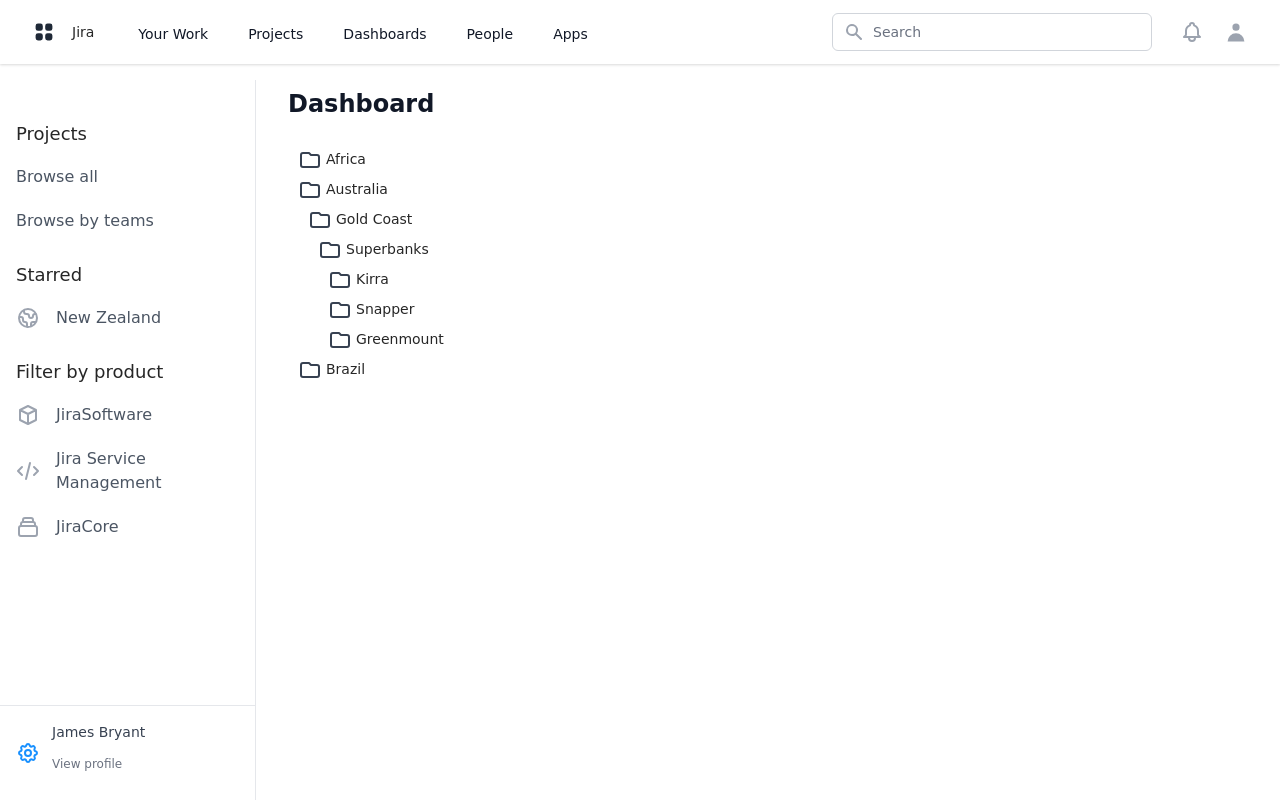
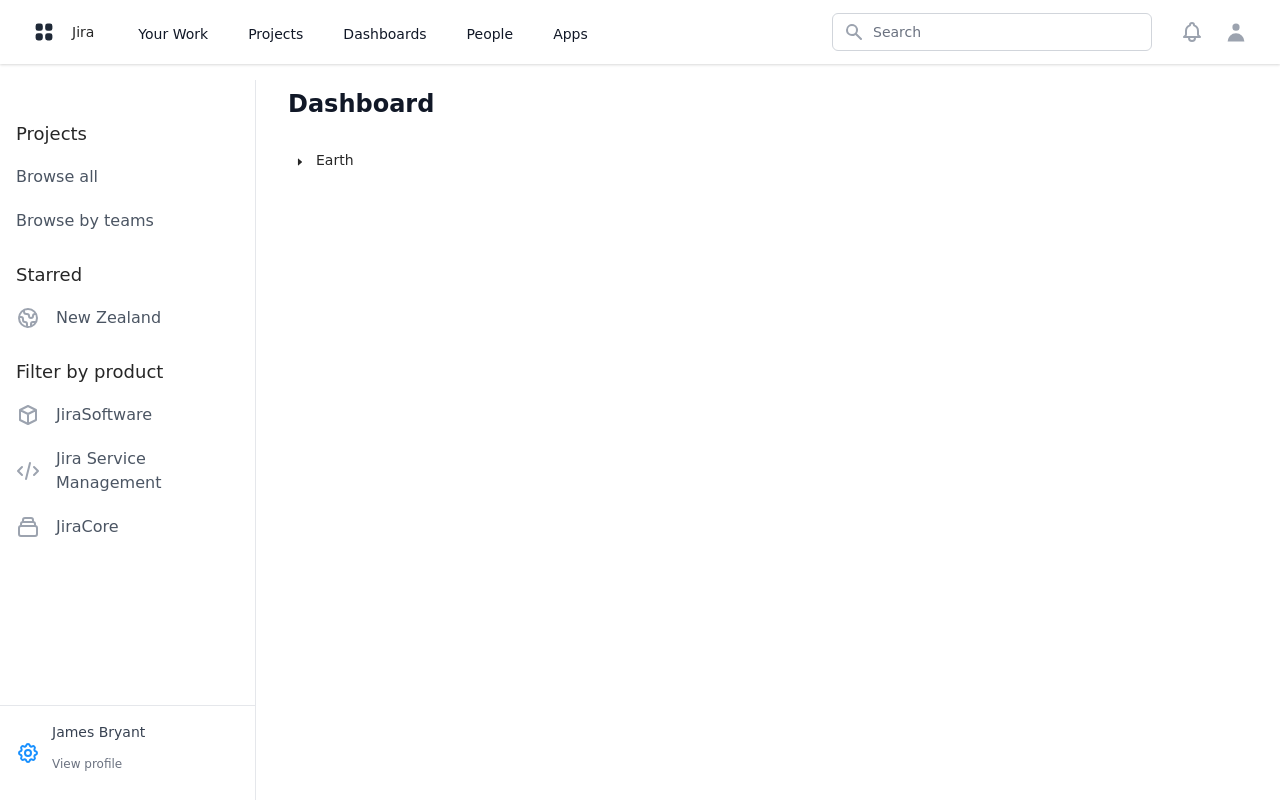
Before and after one commit to tiago-pires/codemock-react, a React (Vite) app: page / in a window 1280 px wide. Built offline with nearby package versions, Linux system fonts and the light colour scheme; what @tailwindcss/typography would draw is missing.

Commit message:
Add antdTree component

```diff
--- a/src/components/Dashboard.jsx
+++ b/src/components/Dashboard.jsx
@@ -4,7 +4,7 @@
 import "antd/dist/antd.css";
 import { Fragment, useState } from 'react'
 import MenuStack from './MenuStack.jsx'
-import Tree from './Tree.jsx'
+import { Tree } from 'antd'
 import { Dialog, Transition } from '@headlessui/react'
 import Header from './Header.jsx'
 import {
@@ -191,7 +191,7 @@
               <div className="px-4 mx-auto max-w-7xl sm:px-6 md:px-8">
                 {/* Replace with your content */}
                 <div className="py-4">
-                  <Tree />
+                  <Tree treeData={treeData} />
                 </div>
                 {/* /End replace */}
               </div>
@@ -226,7 +226,7 @@
       },
       {
         title: 'Brazil',
-        key: '0-0-1',
+        key: '26oh6',
         children: [{ title: <span style={{ color: '#1890ff' }}>Rio de Janeiro</span>, key: '0-0-1-0' }],
       },
     ],
```
